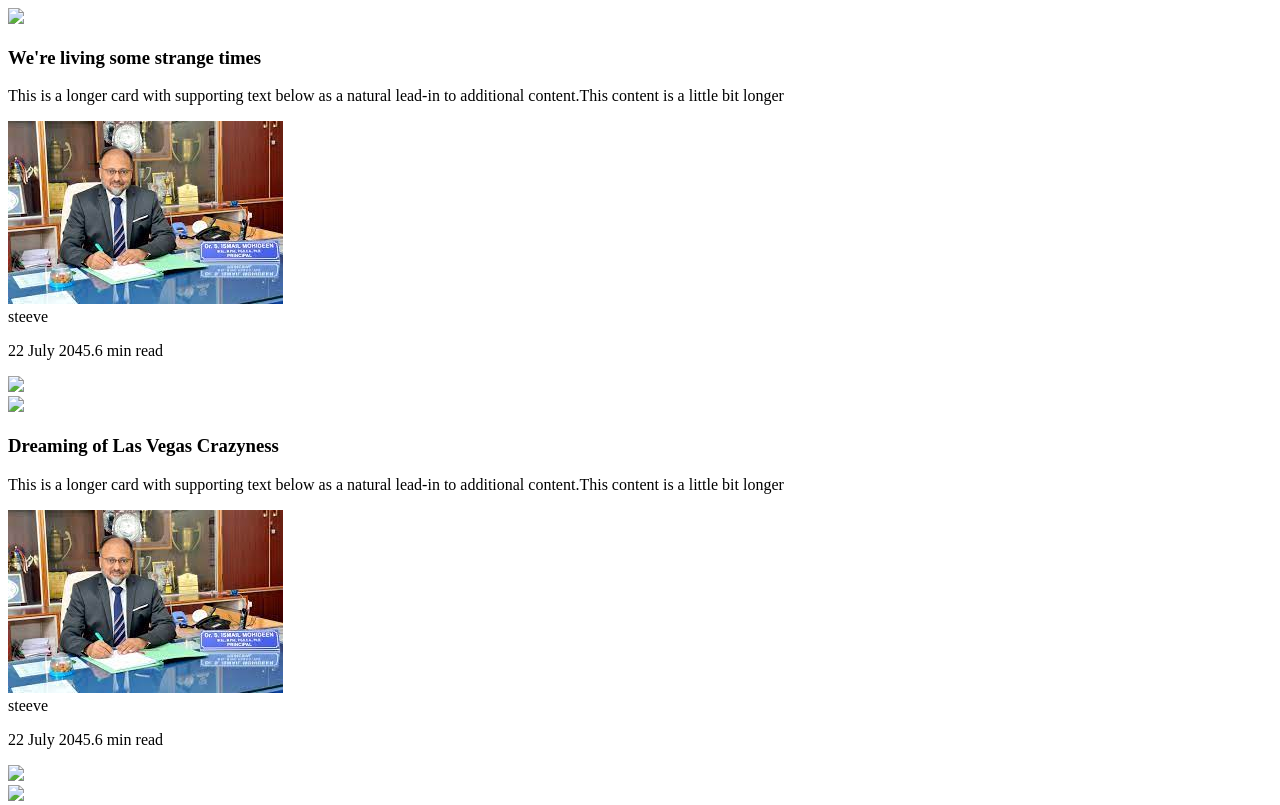
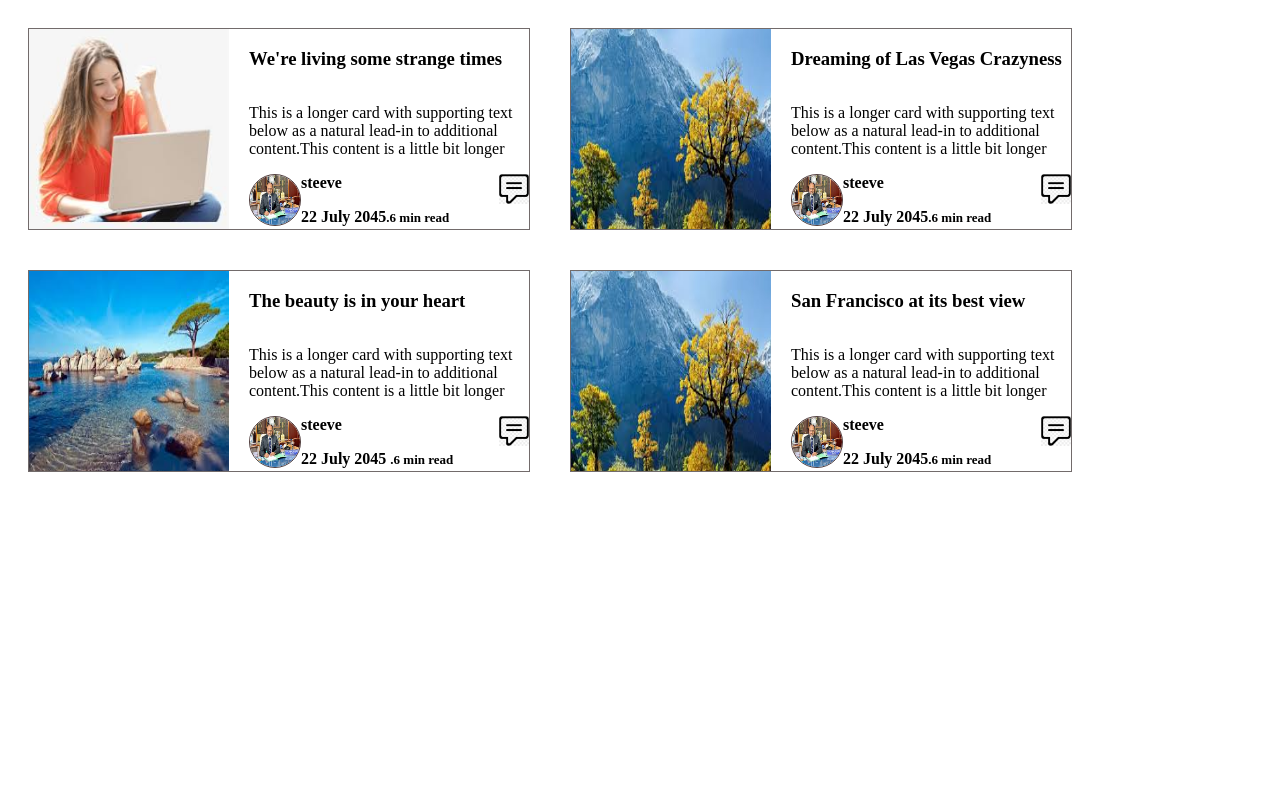
Before and after one commit to Sahiraahamed/innovation, a plain HTML site: page index.html in a window 1280 px wide. Shown: the top 805 px of the page. Drawn offline with Linux system fonts and the light colour scheme.

Commit message:
code changed

```diff
--- a/index.html
+++ b/index.html
@@ -2,13 +2,13 @@
 <html>
   <head>
     <title>nature wonder</title>
-    <link rel="stylesheet" input="type/css" href="nature.css" />
+    <link rel="stylesheet" input="type/css" href="style.css" />
   </head>
   <body>
     <div class="parent">
       <div class="child">
         <div class="one">
-          <img class="large" src="./images/laptop orange.jpg" />
+          <img class="large" src="images/laptop.jpg" />
           <div class="two">
             <h3>We're living some strange times</h3>
             <p>
@@ -17,7 +17,7 @@
             </p>
             <div class="size">
               <div class="zero">
-                <img class="boy" src="./images/sir.jpg" />
+                <img class="boy" src="images/sir.jpg" />
               </div>
               <div class="medium">
                 steeve
@@ -27,13 +27,13 @@
                 </p>
               </div>
               <div class="extra">
-                <img class="sms" src="./images/message.png" />
+                <img class="sms" src="images/messager.png" />
               </div>
             </div>
           </div>
         </div>
         <div class="one">
-          <img class="large" src="./images/nature.jpg" />
+          <img class="large" src="images/gold-tree.jpg" />
           <div class="two">
             <h3>Dreaming of Las Vegas Crazyness</h3>
             <p>
@@ -42,7 +42,7 @@
             </p>
             <div class="size">
               <div class="zero">
-                <img class="boy" src="./images/sir.jpg" />
+                <img class="boy" src="images/sir.jpg" />
               </div>
               <div class="medium">
                 steeve
@@ -52,13 +52,13 @@
                 </p>
               </div>
               <div class="extra">
-                <img class="sms" src="./images/message.png" />
+                <img class="sms" src="images/messager.png" />
               </div>
             </div>
           </div>
         </div>
         <div class="one">
-          <img class="large" src="./images/river nature.jpg" />
+          <img class="large" src="images/river-nature.jpg" />
           <div class="two">
             <h3>The beauty is in your heart</h3>
             <p>
@@ -67,7 +67,7 @@
             </p>
             <div class="size">
               <div class="zero">
-                <img class="boy" src="./images/sir.jpg" />
+                <img class="boy" src="images/sir.jpg" />
               </div>
               <div class="medium">
                 steeve
@@ -77,13 +77,13 @@
                 </p>
               </div>
               <div class="extra">
-                <img class="sms" src="./images/message.png" />
+                <img class="sms" src="images/messager.png" />
               </div>
             </div>
           </div>
         </div>
         <div class="one">
-          <img class="large" src="images/nature.jpg" />
+          <img class="large" src="images/gold-tree.jpg" />
           <div class="two">
             <h3>San Francisco at its best view</h3>
             <p>
@@ -92,7 +92,7 @@
             </p>
             <div class="size">
               <div class="zero">
-                <img class="boy" src="./images/sir.jpg" />
+                <img class="boy" src="images/sir.jpg" />
               </div>
               <div class="medium">
                 steeve
@@ -102,7 +102,7 @@
                 </p>
               </div>
               <div class="extra">
-                <img class="sms" src="./images/message.png" />
+                <img class="sms" src="images/messager.png" />
               </div>
             </div>
           </div>
```
